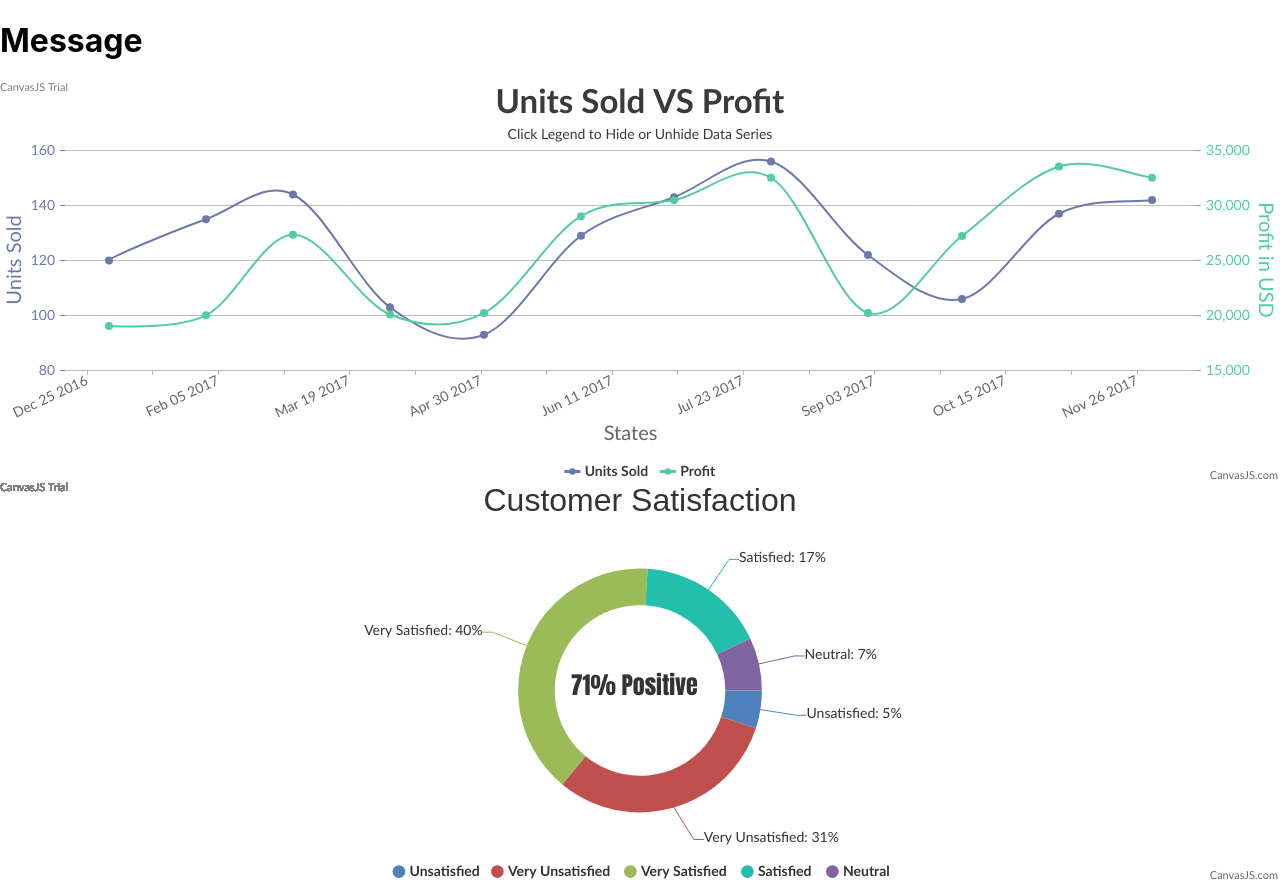
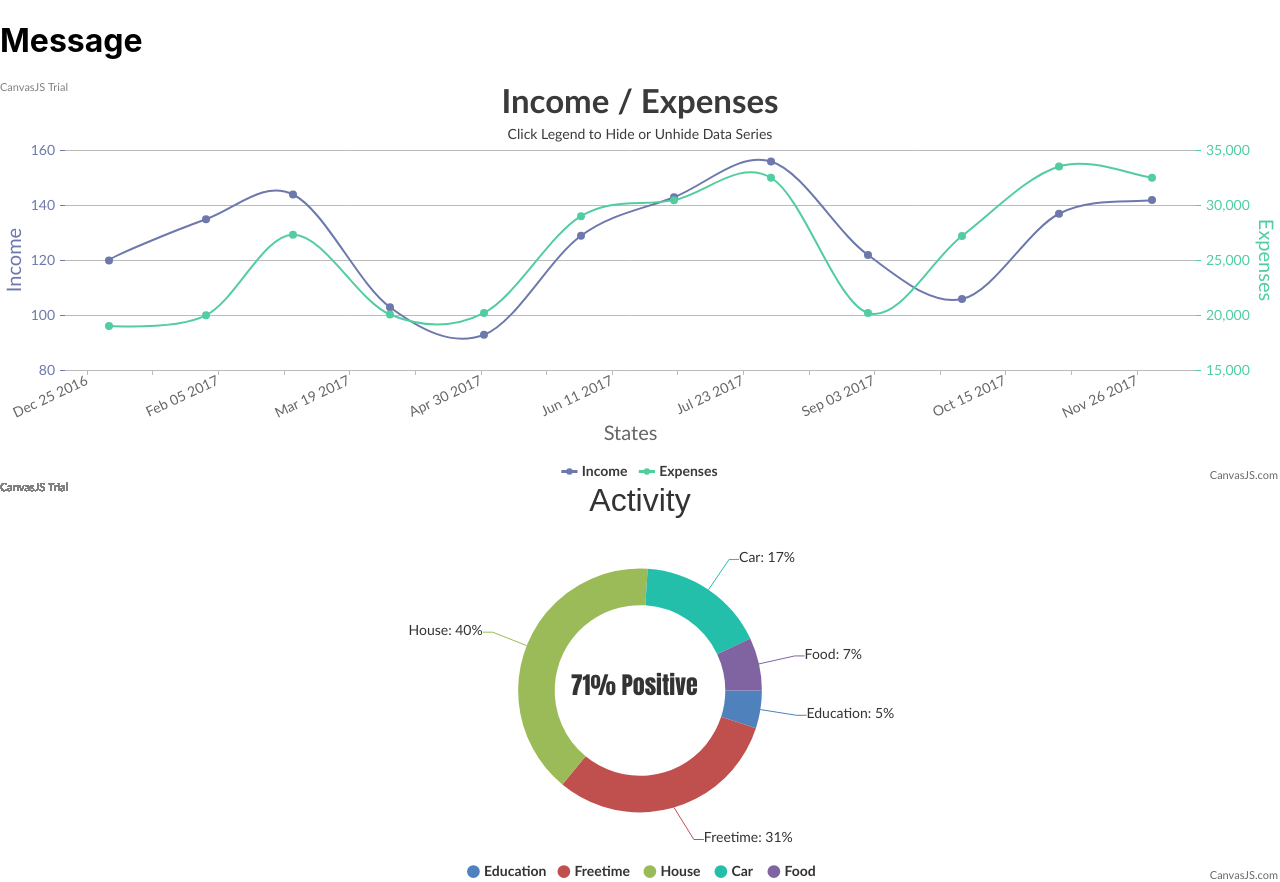
Before and after one commit to wandy42vikoler/Expanse-Financial-Manger, a React (Create React App) app in the folder ExpanseApplication/front-end/expanse-react/: page / in a window 1280 px wide. Built offline with nearby package versions, Linux system fonts and the light colour scheme; no server answers.

Commit message:
Edited the Charts and Created the H2 Database

```diff
--- a/ExpanseApplication/front-end/expanse-react/src/Chart.js
+++ b/ExpanseApplication/front-end/expanse-react/src/Chart.js
@@ -26,7 +26,7 @@ class Chart extends Component {
 			theme: "light2",
 			animationEnabled: true,
 			title:{
-				text: "Units Sold VS Profit"
+				text: "Income / Expenses"
 			},
 			subtitles: [{
 				text: "Click Legend to Hide or Unhide Data Series"
@@ -35,14 +35,14 @@ class Chart extends Component {
 				title: "States"
 			},
 			axisY: {
-				title: "Units Sold",
+				title: "Income",
 				titleFontColor: "#6D78AD",
 				lineColor: "#6D78AD",
 				labelFontColor: "#6D78AD",
 				tickColor: "#6D78AD"
 			},
 			axisY2: {
-				title: "Profit in USD",
+				title: "Expenses",
 				titleFontColor: "#51CDA0",
 				lineColor: "#51CDA0",
 				labelFontColor: "#51CDA0",
@@ -57,7 +57,7 @@ class Chart extends Component {
 			},
 			data: [{
 				type: "spline",
-				name: "Units Sold",
+				name: "Income",
 				showInLegend: true,
 				xValueFormatString: "MMM YYYY",
 				yValueFormatString: "#,##0 Units",
@@ -78,7 +78,7 @@ class Chart extends Component {
 			},
 			{
 				type: "spline",
-				name: "Profit",
+				name: "Expenses",
 				axisYType: "secondary",
 				showInLegend: true,
 				xValueFormatString: "MMM YYYY",
--- a/ExpanseApplication/front-end/expanse-react/src/DoughnutChart.js
+++ b/ExpanseApplication/front-end/expanse-react/src/DoughnutChart.js
@@ -8,7 +8,7 @@ class DoughnutChart extends Component {
 		const options = {
 			animationEnabled: true,
 			title: {
-				text: "Customer Satisfaction"
+				text: "Activity"
 			},
 			subtitles: [{
 				text: "71% Positive",
@@ -22,11 +22,11 @@ class DoughnutChart extends Component {
 				indexLabel: "{name}: {y}",
 				yValueFormatString: "#,###'%'",
 				dataPoints: [
-					{ name: "Unsatisfied", y: 5 },
-					{ name: "Very Unsatisfied", y: 31 },
-					{ name: "Very Satisfied", y: 40 },
-					{ name: "Satisfied", y: 17 },
-					{ name: "Neutral", y: 7 }
+					{ name: "Education", y: 5 },
+					{ name: "Freetime", y: 31 },
+					{ name: "House", y: 40 },
+					{ name: "Car", y: 17 },
+					{ name: "Food", y: 7 }
 				]
 			}]
 		}
```
Also changed, not shown: 2 other files (tests, documents, lock files or other folders).
